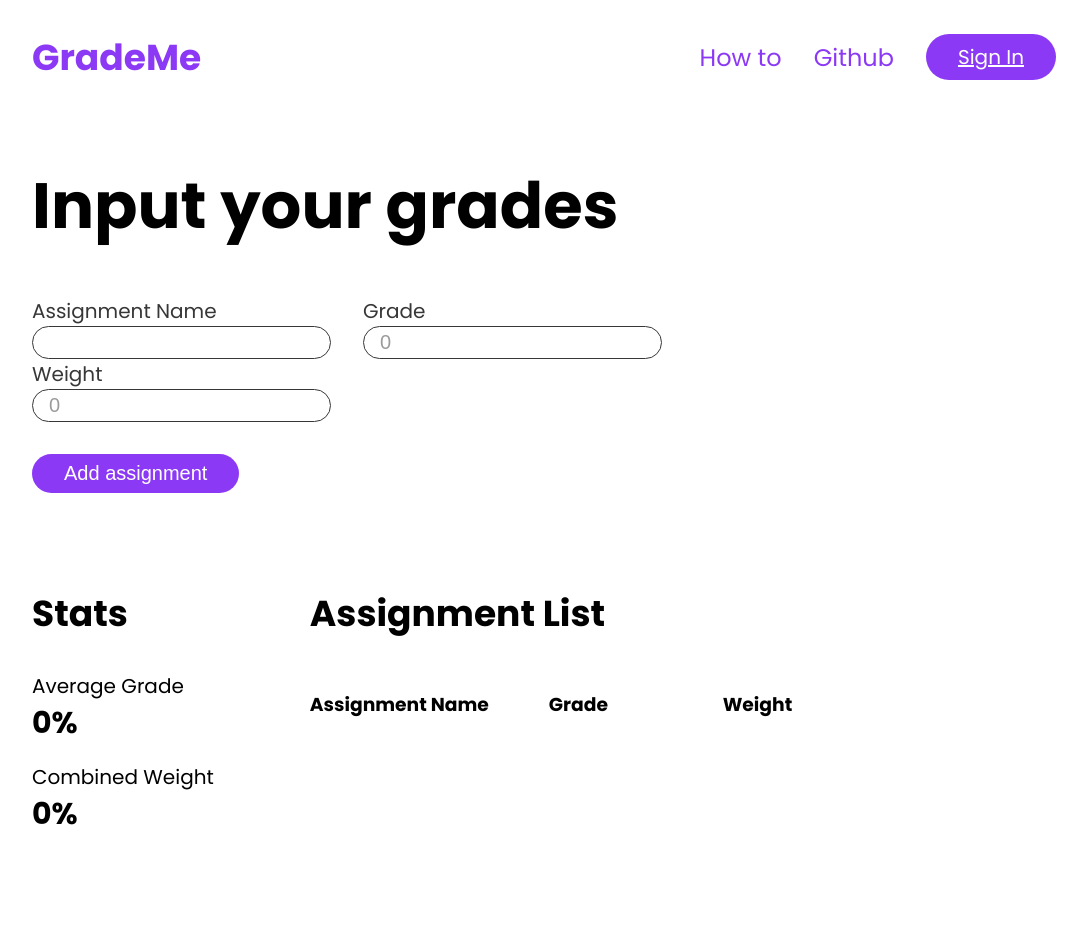
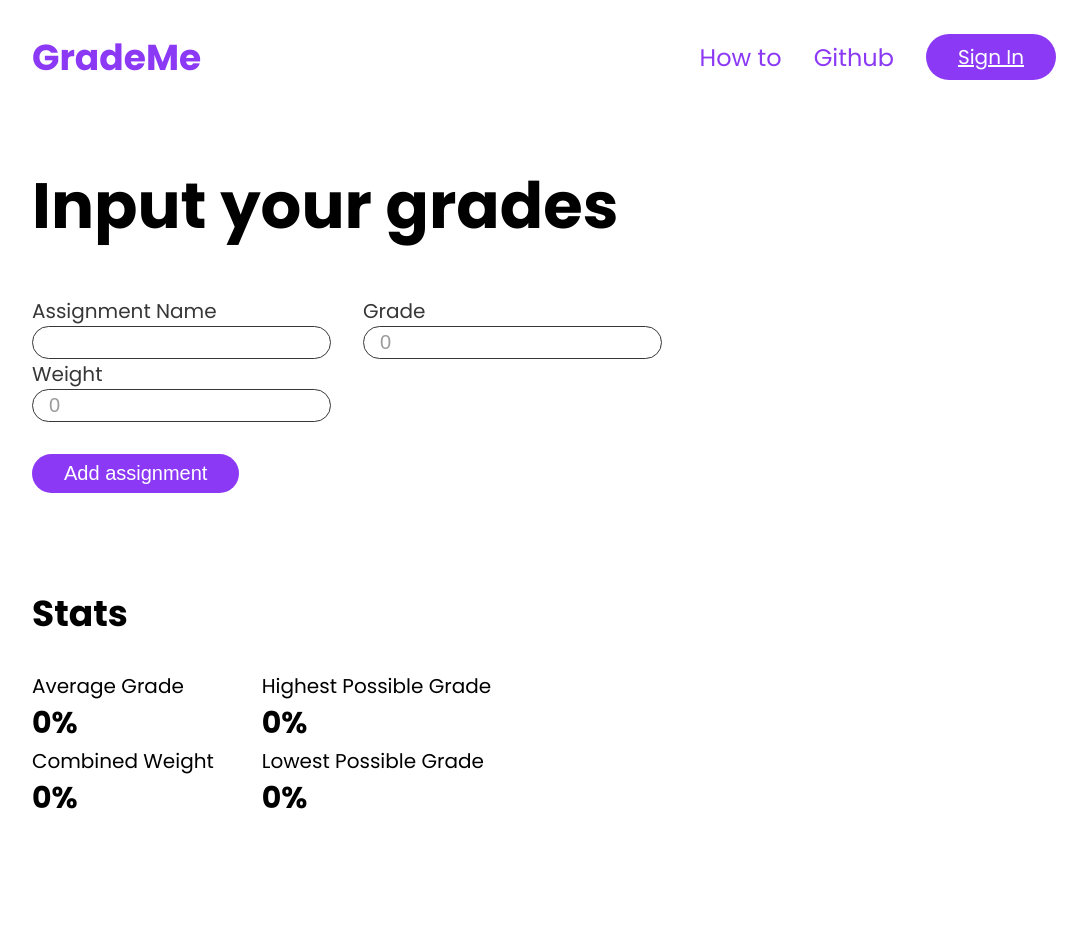
Before and after one commit to MLH-Fellowship/GradeMe, a React (Create React App) app: page /calculator in a window 1280 px wide. Shown: the top 940 px of the page, without its empty margins (96-1183 px from the left). Before the commit the page ends 917 px from the top, so only its background shows below. Built offline with nearby package versions, Linux system fonts and the light colour scheme.

Commit message:
Add stats for lowest and highest possible grades

```diff
--- a/src/components/Calculator/Stats.tsx
+++ b/src/components/Calculator/Stats.tsx
@@ -13,6 +13,12 @@ const StatRow = styled.div`
   display: flex;
   flex-direction: row;
   margin-bottom: 1rem;
+`;
+
+const StatCol = styled.div`
+  display: flex;
+  flex-direction: column;
+  margin-right: 1rem;
 `;
 
 const StyledStat = styled.div`
@@ -49,25 +55,43 @@ const Stats = (props: StatProps) => {
   const [lowGrade, setLowGrade] = useState(0);
 
   useEffect(() => {
-    const { curGrade, totalWeight } = getStats(props.assignments);
-    setAvgGrade(curGrade);
+    const { average, totalWeight, highestPossible, lowestPossible } = getStats(
+      props.assignments
+    );
+    setAvgGrade(average);
     setWeight(totalWeight);
+    setHighGrade(highestPossible);
+    setLowGrade(lowestPossible);
   }, [props.assignments]);
+
+  const nanGuard = (grade: number) => {
+    return isNaN(grade) ? 0 : grade;
+  };
 
   return (
     <StyledStats>
       <h2>Stats</h2>
       <StatRow>
+        <StatCol>
           <StyledStat>
             <h3>Average Grade</h3>
-          <p>{avgGrade}%</p>
+            <p>{nanGuard(avgGrade)}%</p>
           </StyledStat>
-      </StatRow>
-      <StatRow>
           <StyledStat>
             <h3>Combined Weight</h3>
-          <p>{weight}%</p>
+            <p>{nanGuard(weight)}%</p>
           </StyledStat>
+        </StatCol>
+        <StatCol>
+          <StyledStat>
+            <h3>Highest Possible Grade</h3>
+            <p>{nanGuard(highGrade)}%</p>
+          </StyledStat>
+          <StyledStat>
+            <h3>Lowest Possible Grade</h3>
+            <p>{nanGuard(lowGrade)}%</p>
+          </StyledStat>
+        </StatCol>
       </StatRow>
     </StyledStats>
   );
--- a/src/utils/statCalculator.ts
+++ b/src/utils/statCalculator.ts
@@ -6,21 +6,32 @@ type Assignment = {
 };
 
 type StatType = {
-  curGrade: number;
+  average: number;
   totalWeight: number;
-}
+  highestPossible: number;
+  lowestPossible: number;
+};
 
 export const getStats = (assignments: Assignment[]): StatType => {
-  let curGrade = 0;
-  let weight = 0;
+  let gradeSum = 0;
+  let totalWeight = 0;
 
   assignments.forEach((assignment) => {
-    curGrade += (assignment.grade) * (assignment.weight);
-    weight += assignment.weight;
-  })
+    gradeSum += assignment.grade * assignment.weight;
+    totalWeight += assignment.weight;
+  });
 
+  gradeSum /= 100;
+  totalWeight /= 100;
+
+  let average = gradeSum / totalWeight;
+  let highestPossible =
+    ((average * totalWeight) / 100 + (1 - totalWeight)) * 100;
+  let lowestPossible = average * totalWeight;
   return {
-    curGrade: curGrade / 100,
-    totalWeight: weight,
-  }
-}
+    average,
+    totalWeight: totalWeight * 100,
+    highestPossible,
+    lowestPossible,
+  };
+};
```
Lines whose indentation alone changed are shown as unchanged.
